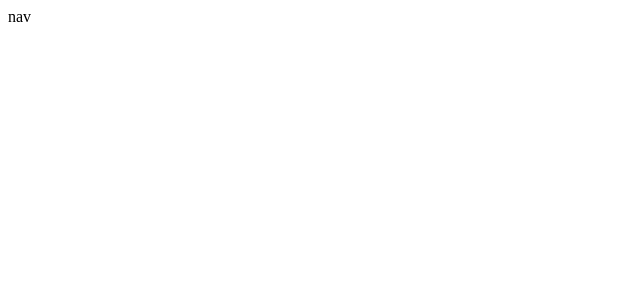
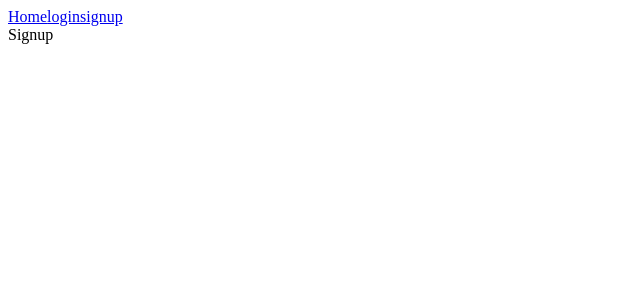
Before and after one commit to audgks5551/react-v1__2022_03_09, a React (Create React App) app: page /signup in a window 1280 px wide. Shown: the top 300 px of the page, without its empty margins (0-640 px from the left). Built offline with nearby package versions, Linux system fonts and the light colour scheme.

Commit message:
home, login, signup 페이지 이동 구현

```diff
--- a/package.json
+++ b/package.json
@@ -10,7 +10,7 @@
     "react": "^17.0.2",
     "react-dom": "^17.0.2",
     "react-router-dom": "^6.2.2",
-    "react-scripts": "^2.1.3",
+    "react-scripts": "^5.0.0",
     "recoil": "^0.6.1",
     "web-vitals": "^2.1.4"
   },
--- a/src/App.jsx
+++ b/src/App.jsx
@@ -1,11 +1,28 @@
 import React from 'react';
 
 import { Nav } from "./_components";
+import {
+    BrowserRouter as Router,
+    Route,
+    Routes,
+} from "react-router-dom";
+import { Signup } from "./signup";
+import { Login } from "./login";
+import { Home } from "./home";
 
 function App() {
     return (
         <div>
-            <Nav />
+            <Router>
+                <Nav />
+                <div>
+                    <Routes>
+                        <Route exact path="/" element={<Home />} />
+                        <Route path="/login" element={<Login />} />
+                        <Route path="/signup" element={<Signup />} />
+                    </Routes>
+                </div>
+            </Router>
         </div>
     );
 }
--- a/src/_components/Nav.jsx
+++ b/src/_components/Nav.jsx
@@ -1,11 +1,16 @@
 import React from 'react';
+import { NavLink } from "react-router-dom";
 
 export { Nav };
 
 function Nav() {
     return (
-        <>
-            <div>nav</div>
-        </>
+        <nav>
+            <div>
+                <NavLink exact to="/">Home</NavLink>
+                <NavLink exact to="/login">login</NavLink>
+                <NavLink exact to="/signup">signup</NavLink>
+            </div>
+        </nav>
     );
 }
--- /dev/null
+++ b/src/home/Home.jsx
@@ -0,0 +1,11 @@
+import React from 'react';
+
+function Home() {
+    return (
+        <>
+            <div>Home</div>
+        </>
+    );
+}
+
+export { Home };
--- /dev/null
+++ b/src/home/index.js
@@ -0,0 +1 @@
+export * from './Home';
--- /dev/null
+++ b/src/login/Login.jsx
@@ -0,0 +1,11 @@
+import React from 'react';
+
+function Login() {
+    return (
+        <>
+            <div>Login</div>
+        </>
+    );
+}
+
+export { Login };
--- /dev/null
+++ b/src/login/index.js
@@ -0,0 +1 @@
+export * from './Login';
--- /dev/null
+++ b/src/signup/Signup.jsx
@@ -0,0 +1,11 @@
+import React from 'react';
+
+function Signup() {
+    return (
+        <>
+            <div>Signup</div>
+        </>
+    );
+}
+
+export { Signup };
--- /dev/null
+++ b/src/signup/index.js
@@ -0,0 +1 @@
+export * from './Signup';
```
Also changed, not shown: 1 other file (tests, documents, lock files or other folders).
